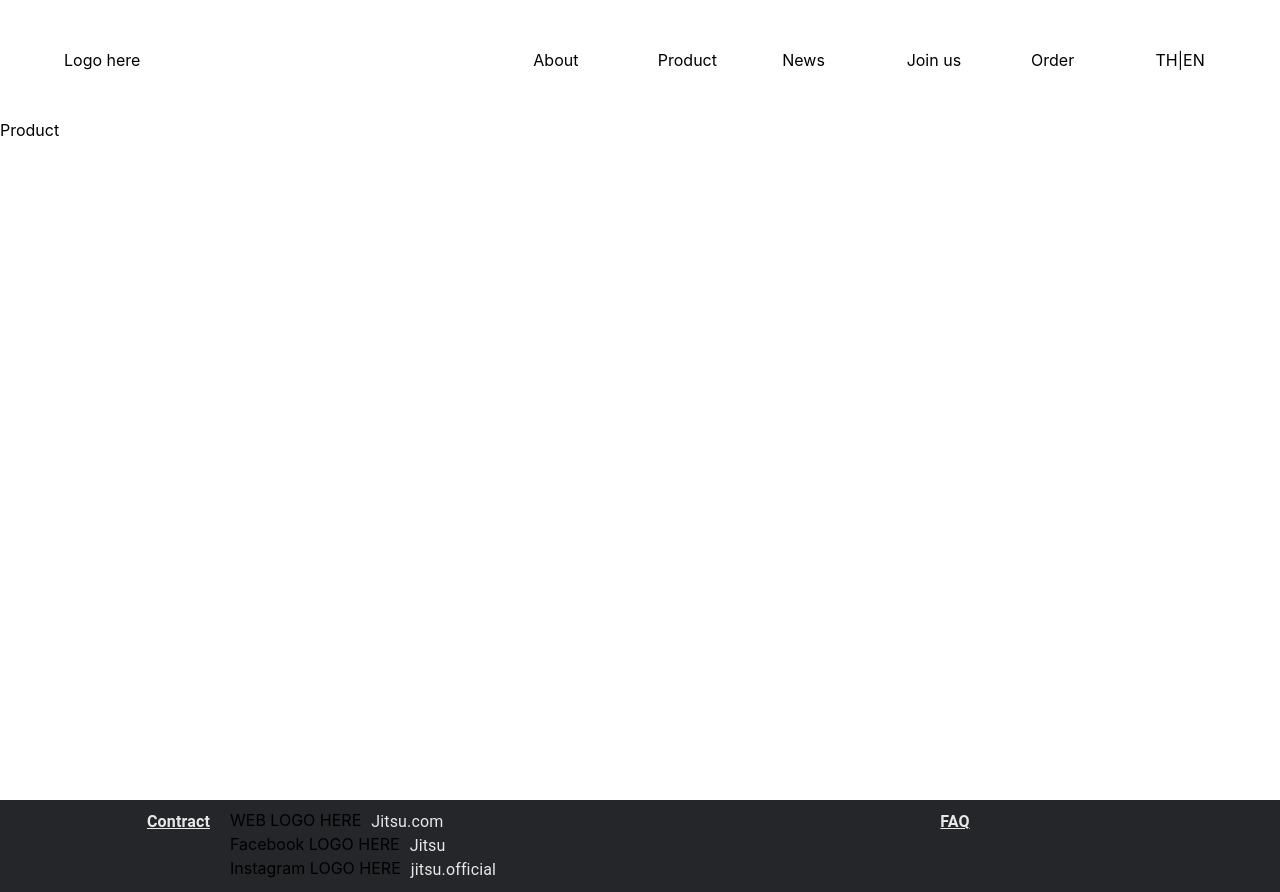
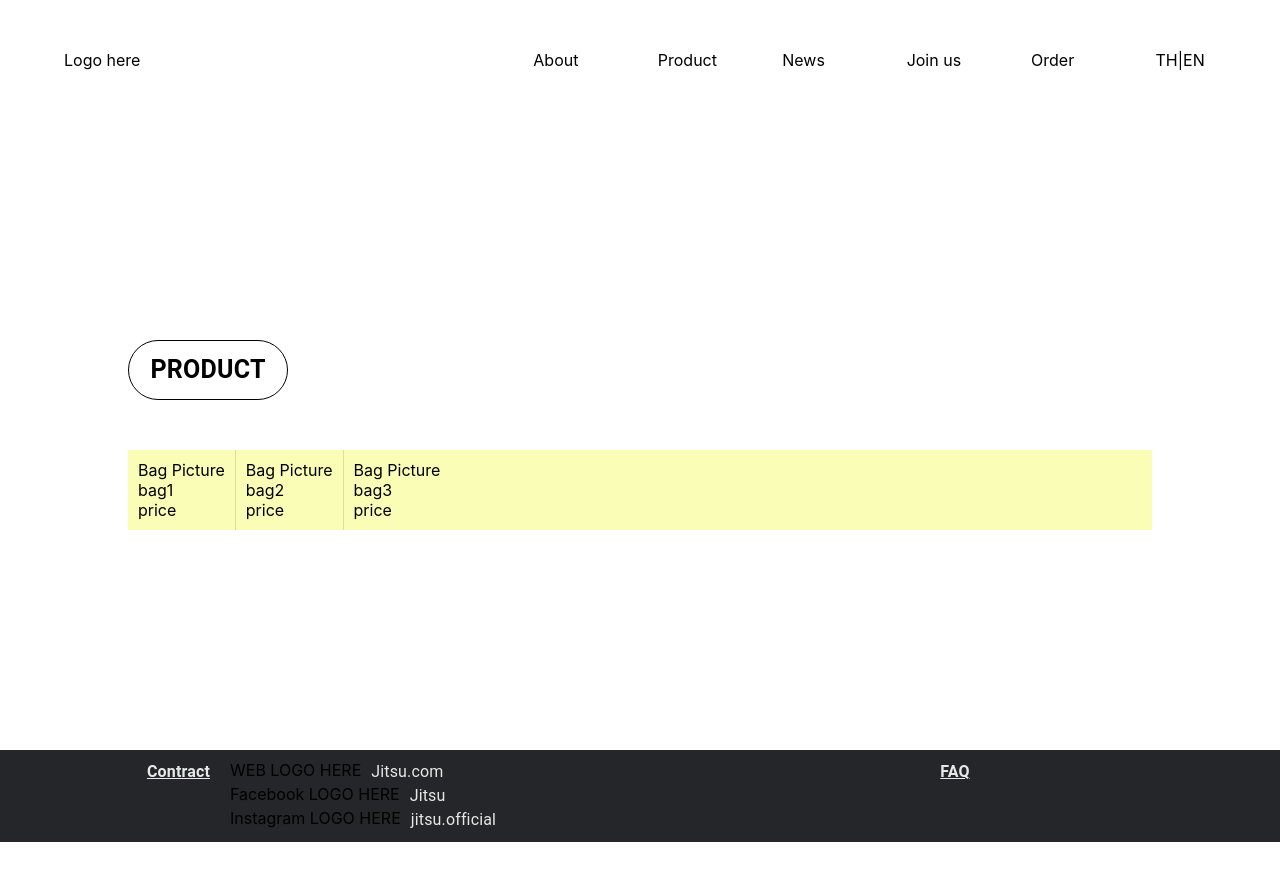
Before and after one commit to twintra/jitsu, a Next.js app: page /product in a window 1280 px wide. After the commit the page ends 842 px from the top, so only its background shows below. Built offline with nearby package versions, Linux system fonts and the light colour scheme.

Commit message:
Product page(unfinished), about page

```diff
--- a/components/appbar.js
+++ b/components/appbar.js
@@ -8,7 +8,7 @@ export default function Appbar({ children }) {
             style={{
                 // backgroundColor: "RED",
                 paddingTop: "50px",
-                paddingBottom: "50px",
+                paddingBottom: "0px",
             }} >
 
             <Grid item xs sm={5} style={{ paddingLeft: "5vw" }}>
--- a/pages/product.js
+++ b/pages/product.js
@@ -1,15 +1,102 @@
-import { Grid } from '@mui/material'
+import { Divider, Grid, Typography } from '@mui/material'
+import { Box } from '@mui/system'
 import Head from 'next/head'
 import styles from '../styles/Index.module.css'
 
 export default function Product() {
+
+    const dataList = [
+        {
+            id: "001",
+            name: "bag1",
+            price: 100.00,
+            available: 10
+        },
+        {
+            id: "002",
+            name: "bag2",
+            price: 500.00,
+            available: 15
+        },
+        {
+            id: "003",
+            name: "bag3",
+            price: 1000.00,
+            available: 20
+        }
+    ]
+
     return (
 
         <Grid
             container
-            style={{ minHeight: '85vh' }}
+            style={{ minHeight: '85vh', paddingTop: "50px", paddingLeft: "10%", paddingRight: "10%" }}
+            direction="column"
+
+            justifyContent="center"
+
         >
-            <Grid item styles={{ backgroundColor: "red" }}>Product</Grid>
+            <Box sx={{
+                maxWidth: "160px",
+                padding: "10px",
+                borderRadius: 20,
+                marginBottom: "50px",
+                border: 0.5,
+            }} >
+                <Grid container alignItems="center" justifyContent="center" >
+
+                    <Typography sx={{ fontSize: 25, fontWeight: "bold" }}>
+
+                        PRODUCT
+                    </Typography>
+                </Grid>
+            </Box>
+            <Grid container direction="row" style={{ backgroundColor: "#FAFDB6" }}>
+                {dataList.map((value, index) => {
+                    return (
+                        <Grid item>
+
+                            <Grid container dirention="row">
+                                <Grid item xs sx={{ padding: "10px" }}>
+
+                                    <Grid container direction={"column"} >
+                                        <Grid item>
+                                            Bag Picture
+                                        </Grid>
+                                        <Grid item>
+                                            {value.name}
+                                        </Grid>
+                                        <Grid item>
+                                            price
+                                        </Grid>
+
+
+
+
+                                    </Grid>
+                                </Grid>
+
+
+                                {index !== dataList.length - 1 ?
+
+
+                                    <Divider orientation='vertical' flexItem />
+
+
+                                    :
+                                    null
+                                }
+
+
+                            </Grid>
+
+
+
+                        </Grid>
+                    )
+                })}
+
+            </Grid>
 
         </Grid>
     )
```
Also changed, not shown: pages/about.js (+79 -4 lines).
